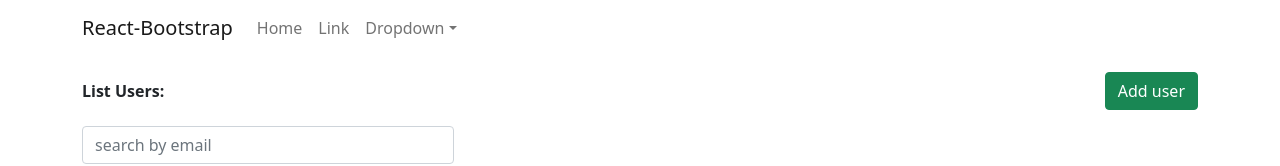
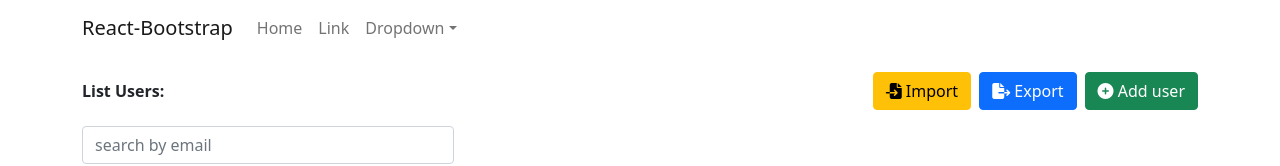
Before and after one commit to phuongphamduy/udemy-react-pratice, a React (Create React App) app: page / in a window 1280 px wide. Shown: the top 166 px of the page. Built offline with nearby package versions, Linux system fonts and the light colour scheme; no server answers.

Commit message:
layout for import and export

```diff
--- a/package.json
+++ b/package.json
@@ -10,8 +10,10 @@
     "axios": "0.26.1",
     "bootstrap": "5.1.3",
     "lodash": "^4.17.21",
+    "papaparse": "5.3.2",
     "react": "^18.2.0",
     "react-bootstrap": "2.2.2",
+    "react-csv": "2.2.2",
     "react-dom": "^18.2.0",
     "react-paginate": "^8.2.0",
     "react-scripts": "5.0.1",
--- a/src/components/TableUsers.js
+++ b/src/components/TableUsers.js
@@ -7,6 +7,7 @@ import ModelEditUser from './ModelEditUser';
 import _, { debounce } from 'lodash';
 import ModelDeleteConfirm from './ModelDeleteConfirm';
 import './TableUser.scss';
+import { CSVLink } from 'react-csv';
 
 function TableUsers() {
     const [listUsers, setListUsers] = useState([]);
@@ -90,15 +91,32 @@ function TableUsers() {
         }
     }, 2000);
 
+    const csvData = [
+        ['firstname', 'lastname', 'email'],
+        ['Ahmed', 'Tomi', 'ah@smthing.co.com'],
+        ['Raed', 'Labes', 'rl@smthing.co.com'],
+        ['Yezzi', 'Min l3b', 'ymin@cocococo.com'],
+    ];
+
     return (
         <div>
             <div className="my-3 d-flex justify-content-between align-items-center">
                 <span>
                     <b>List Users:</b>
                 </span>
-                <button className="btn btn-success" onClick={() => setShowModelAddUser(true)}>
-                    Add user
-                </button>
+                <div>
+                    <label htmlFor="inputFile" className="btn btn-warning">
+                        <i class="fa-solid fa-file-import"></i> Import
+                    </label>
+                    <input type="file" hidden id="inputFile" />
+                    <CSVLink filename={'users.csv'} className="btn btn-primary mx-2" data={csvData}>
+                        <i class="fa-solid fa-file-export"></i> Export
+                    </CSVLink>
+
+                    <button className="btn btn-success" onClick={() => setShowModelAddUser(true)}>
+                        <i class="fa-solid fa-circle-plus"></i> Add user
+                    </button>
+                </div>
             </div>
             <div className="col-4 my-3">
                 <input placeholder="search by email" className="form-control" onChange={(e) => handleSearch(e)} />
```
Also changed, not shown: 1 other file (tests, documents, lock files or other folders).
